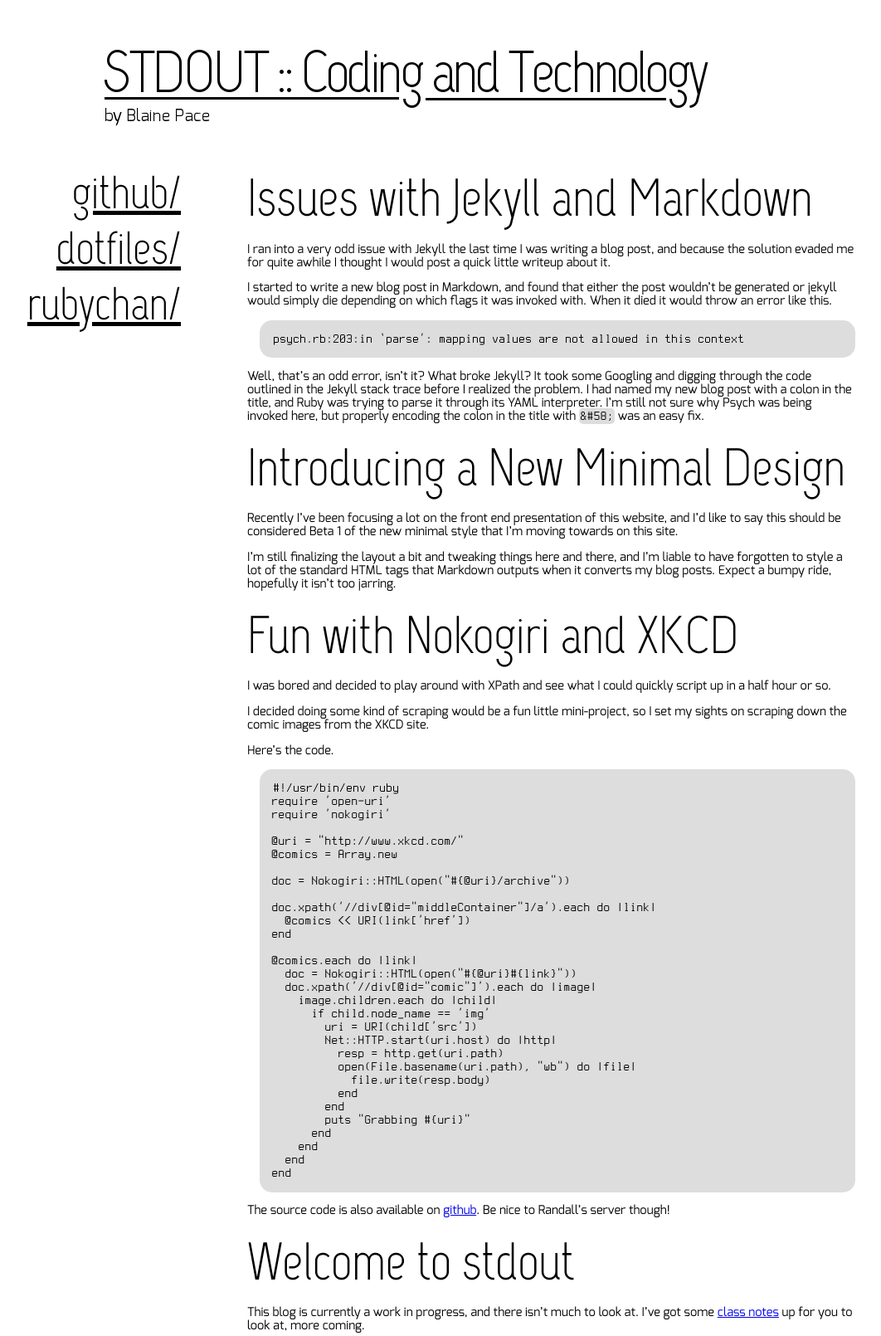
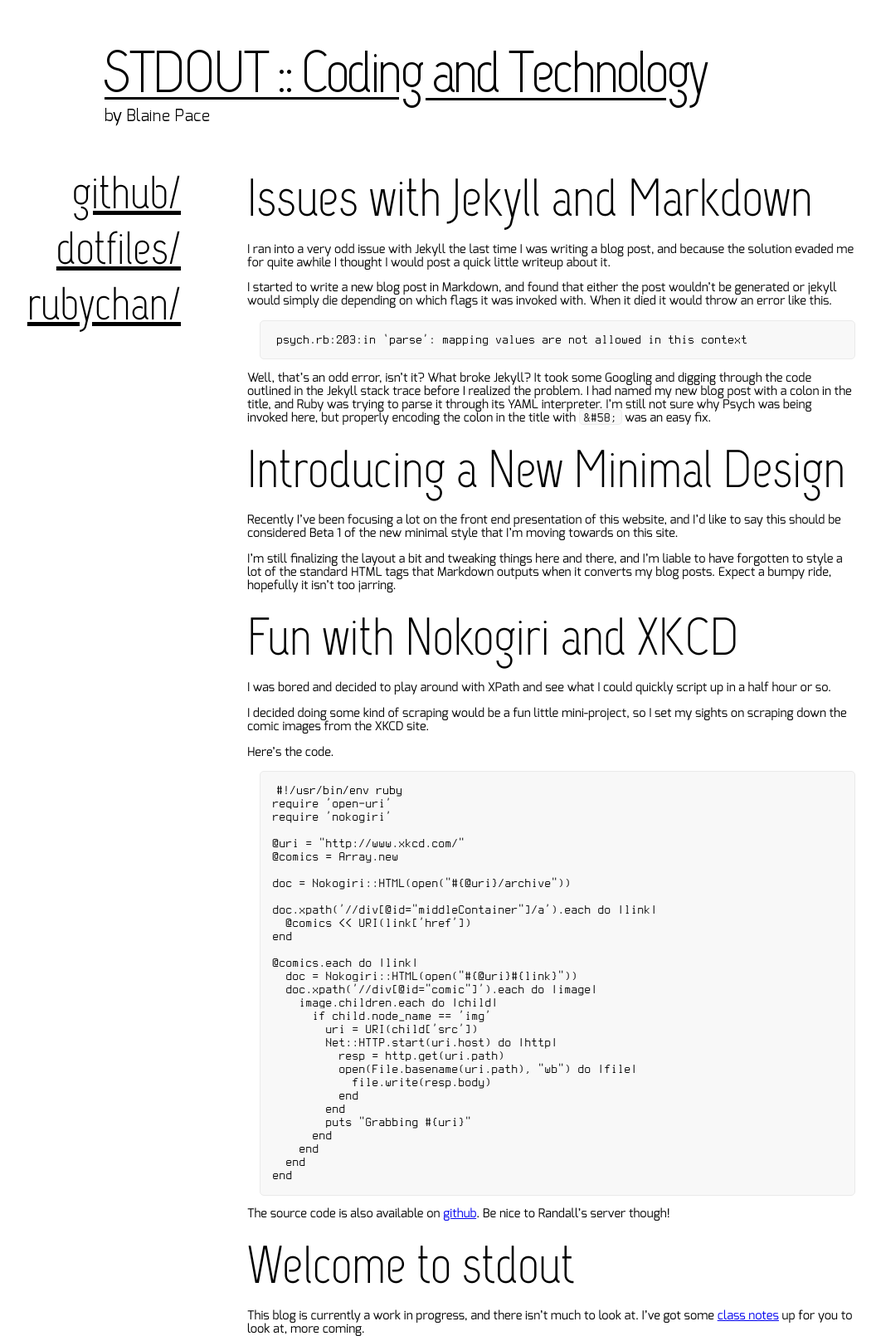
Before and after one commit to madelinecr/averyada.github.io, a Jekyll site: the page built from index.html, in a window 1280 px wide. Shown: the whole page at 83% size, without its empty margins (121-1183 px from the left). Built offline with Jekyll 4.4.1, drawn with Linux system fonts in a browser that asks for light colours.

Commit message:
Changed styling of code and pre tags
Lightened styling on code and pre tags, added border.

```diff
--- a/css/stylesheet.css
+++ b/css/stylesheet.css
@@ -32,15 +32,21 @@ body {
 
 pre {
   margin-left: 1em;
-  background-color: #ddd;
+  background-color: #f8f8f8;
   padding: 1em;
-  border-radius: 15px;
+  border-radius: 5px;
+  border: 1px solid #eaeaea;
+}
+
+pre code {
+  border: none;
 }
 
 code {
   font-family: terminus;
-  background-color: #ddd;
-  padding: 0.1em;
+  background-color: #f8f8f8;
+  border: 1px solid #eaeaea;
+  padding: 0.1em 0.3em 0 0.3em;
   border-radius: 5px;
   font-size: 12pt;
 }
```
